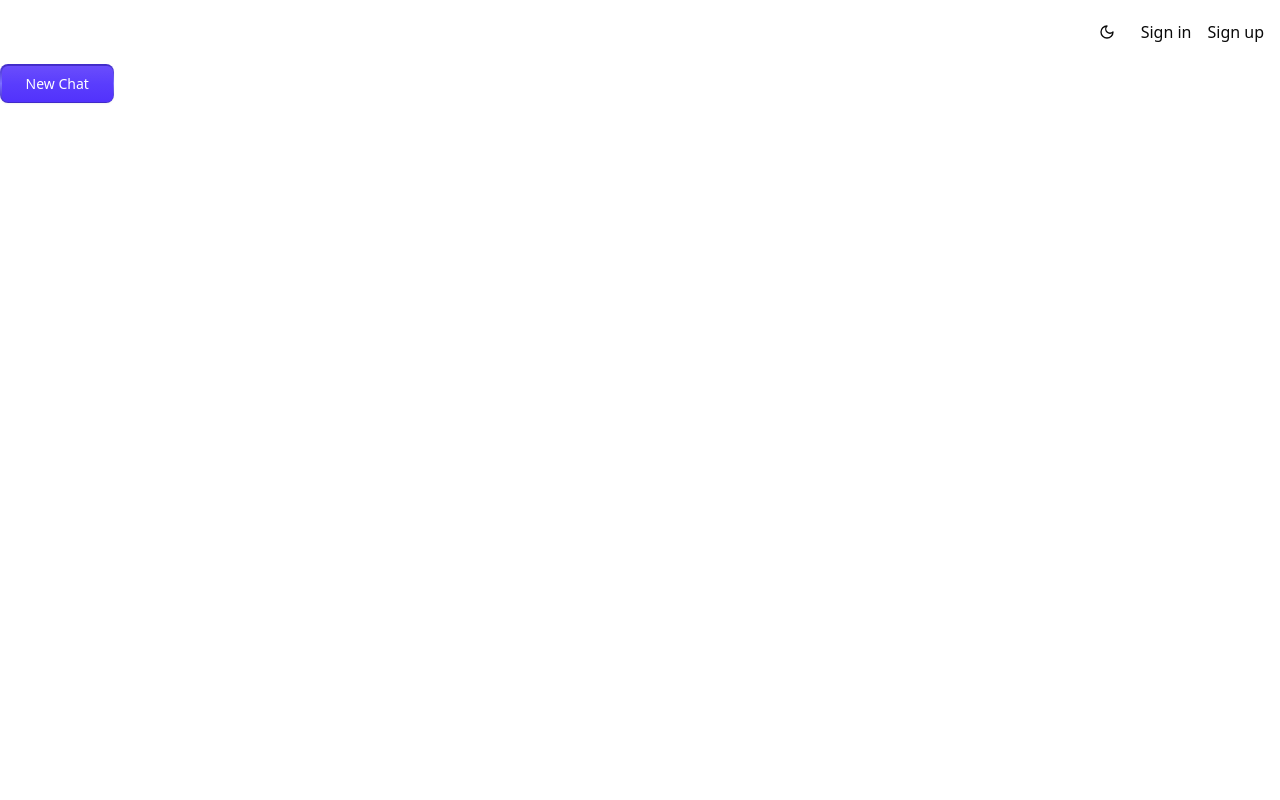
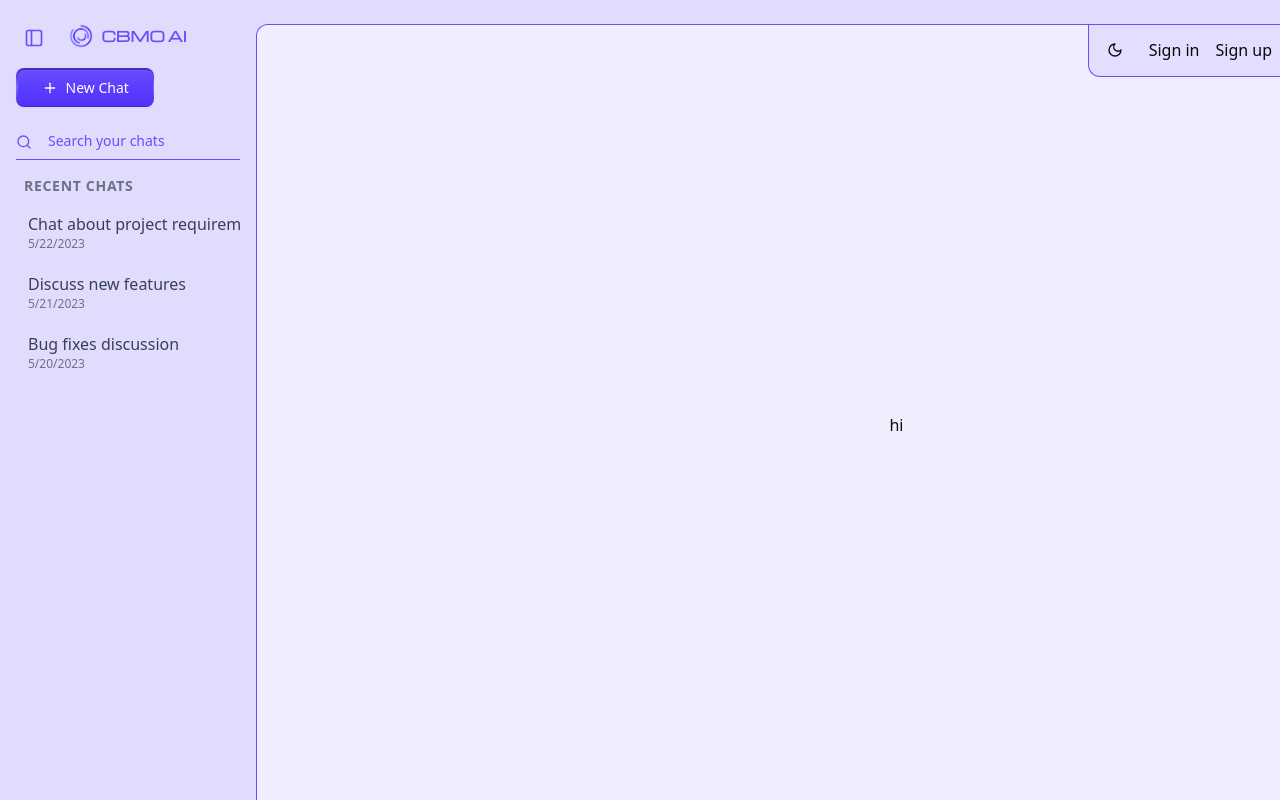
Before and after one commit to benedicti0n/cbmo-ai-chat, a Next.js app: page / in a window 1280 px wide. Built offline with nearby package versions, Linux system fonts and the light colour scheme; no server answers.

Commit message:
🎨 style: chat box up partial and proper theme + profil box

```diff
--- a/src/app/layout.tsx
+++ b/src/app/layout.tsx
@@ -10,6 +10,7 @@ import {
 import { Geist, Geist_Mono } from 'next/font/google'
 import './globals.css'
 import { ThemeToggle } from '@/components/ThemeToggle'
+import Sidebar from '@/components/Sidebar'
 
 const geistSans = Geist({
   variable: '--font-geist-sans',
@@ -33,9 +34,12 @@ export default function RootLayout({
 }>) {
   return (
     <ClerkProvider>
-      <html lang="en">
-        <body className={`${geistSans.variable} ${geistMono.variable} antialiased`}>
-          <header className="flex justify-end items-center p-4 gap-4 h-16">
+      <html lang="en" className="h-full">
+        <body className={`${geistSans.variable} ${geistMono.variable} antialiased h-full bg-[#6A4DFC]/20`}>
+          <div className="flex h-full">
+            <Sidebar />
+            <div className="flex-1 flex flex-col h-full overflow-hidden">
+              <header className="flex justify-end items-center px-2 py-2 gap-4 border-l-[1px] border-b-[1px] border-[#6A4DFC] bg-[#6A4DFC]/10 w-fit fixed right-0 top-0 z-50 mt-6 rounded-bl-xl">
                 <div className="flex items-center gap-4">
                   <ThemeToggle />
                   <SignedOut>
@@ -47,7 +51,11 @@ export default function RootLayout({
                   </SignedIn>
                 </div>
               </header>
+              <main className="ml-64">
                 {children}
+              </main>
+            </div>
+          </div>
         </body>
       </html>
     </ClerkProvider>
--- a/src/app/page.tsx
+++ b/src/app/page.tsx
@@ -1,10 +1,14 @@
-import { Button } from "@/components/ui/button";
+'use client';
 
+import { useThemeStore } from '@/stores/useThemeStore';
 
 export default function Home() {
+  const { theme } = useThemeStore();
   return (
-    <div>
-      <Button variant="default">New Chat</Button>
+    <div className={`flex fixed w-full items-center justify-center h-screen mt-6 rounded-tl-xl border-l-[1px] border-t-[1px] border-[#6A4DFC] ${theme === 'light' ? 'bg-white' : 'bg-black'}`} >
+      <div className={`flex items-center justify-center h-screen w-full rounded-tl-xl ${theme === 'light' ? 'bg-[#6A4DFC]/10' : 'bg-[#6A4DFC]/[15%]'}`}>
+        hi
+      </div>
     </div>
   );
 }
--- /dev/null
+++ b/src/components/Sidebar.tsx
@@ -0,0 +1,121 @@
+'use client';
+
+import { useState } from 'react';
+import { Plus, Search, PanelLeft } from 'lucide-react';
+import Link from 'next/link';
+import { Button } from './ui/button';
+import { useThemeStore } from '@/stores/useThemeStore';
+
+type ChatHistoryItem = {
+  id: string;
+  title: string;
+  date: string;
+};
+
+export default function Sidebar() {
+  const [isOpen, setIsOpen] = useState(true);
+  const [searchQuery, setSearchQuery] = useState('');
+  const { theme } = useThemeStore();
+
+  // Mock chat history data - replace with your actual data
+  const [chatHistory] = useState<ChatHistoryItem[]>([
+    { id: '1', title: 'Chat about project requirements', date: '2023-05-22' },
+    { id: '2', title: 'Discuss new features', date: '2023-05-21' },
+    { id: '3', title: 'Bug fixes discussion', date: '2023-05-20' },
+  ]);
+
+  const toggleSidebar = () => {
+    setIsOpen(!isOpen);
+  };
+
+  const filteredChats = chatHistory.filter(chat =>
+    chat.title.toLowerCase().includes(searchQuery.toLowerCase())
+  );
+
+  return (
+    <>
+      {/* Sidebar Toggle Button */}
+      <Button
+        onClick={toggleSidebar}
+        className={`${theme === 'light' ? '' : ''} fixed top-4 left-4 z-[60] p-2 mt-1 rounded-md hover:bg-[#6A4DFC]/30 dark:hover:bg-[#6A4DFC]/30 transition-colors`}
+        aria-label="Toggle sidebar"
+      >
+        <PanelLeft className={`${theme === 'light' ? 'text-[#6A4DFC]' : 'text-white'}`} style={{ width: '20px', height: '20px' }} />
+      </Button>
+
+      {/* Sidebar Overlay */}
+      {isOpen && (
+        <div
+          className="fixed inset-0 bg-black bg-opacity-50 z-40 md:hidden"
+          onClick={toggleSidebar}
+        />
+      )}
+
+      {/* Sidebar */}
+      <div
+        className={`fixed top-0 left-0 h-full w-64 transform transition-transform duration-100 ease-in-out z-40 ${isOpen ? 'translate-x-0' : '-translate-x-full'
+          } md:fixed md:transition-transform md:duration-100`}
+      >
+        <div className="flex flex-col h-full p-4">
+          <div className="flex justify-center items-center mb-4 mt-1">
+            <div className="w-32 h-8 relative">
+              <div className="w-full h-full flex items-center justify-center text-xl font-bold text-gray-800 dark:text-white">
+                {/* eslint-disable-next-line @next/next/no-img-element */}
+                <img src="/logo.png" alt="logo" className="w-6 h-6" />
+                <p className={`ml-2 font-michroma text-sm ${theme === 'light' ? 'text-[#6A4DFC]' : 'text-white'}`}>CBMO AI</p>
+              </div>
+            </div>
+          </div>
+
+          <Button variant="default" className="w-full">
+            <Plus className="w-5 h-5" />
+            New Chat
+          </Button>
+
+
+          {/* Search Chats */}
+          <div className="mt-4 relative">
+            <div className="absolute inset-y-0 left-0 flex items-center pointer-events-none">
+              <Search className={`${theme === 'light' ? 'text-[#6A4DFC]' : 'text-white'}`} style={{ width: '16px', height: '16px' }} />
+            </div>
+            <input
+              type="text"
+              placeholder="Search your chats"
+              className={`w-full pl-8 pr-4 py-2 focus:outline-none text-sm ${theme === 'light' ? 'bg-transparent border-b border-[#6A4DFC] placeholder:text-[#6A4DFC]' : 'bg-transparent border-b border-[#6A4DFC] placeholder:text-gray-400'}`}
+              value={searchQuery}
+              onChange={(e) => setSearchQuery(e.target.value)}
+            />
+          </div>
+
+          {/* Chat History */}
+          <div className="mt-4 flex-1 overflow-y-auto">
+            <h3 className="text-sm font-semibold text-gray-500 dark:text-gray-400 uppercase tracking-wider mb-2 px-2">
+              Recent Chats
+            </h3>
+            <div className="space-y-1">
+              {filteredChats.length > 0 ? (
+                filteredChats.map((chat) => (
+                  <Link
+                    key={chat.id}
+                    href={`/chat/${chat.id}`}
+                    className="block px-3 py-2 rounded-md text-gray-700 dark:text-gray-300 hover:bg-gray-100 dark:hover:bg-gray-800 transition-colors truncate"
+                    onClick={() => setIsOpen(false)}
+                  >
+                    <div className="font-medium">{chat.title}</div>
+                    <div className="text-xs text-gray-500 dark:text-gray-400">
+                      {new Date(chat.date).toLocaleDateString()}
+                    </div>
+                  </Link>
+                ))
+              ) : (
+                <p className="px-3 py-2 text-sm text-gray-500 dark:text-gray-400">
+                  No chats found
+                </p>
+              )}
+            </div>
+          </div>
+        </div>
+      </div>
+    </>
+  );
+}
```
Lines whose indentation alone changed are shown as unchanged.
